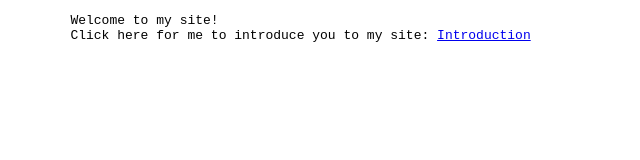
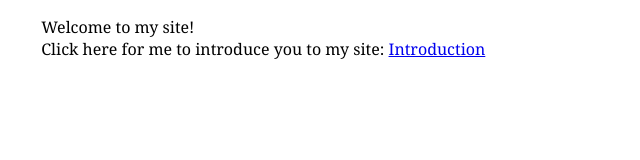
Before and after one commit to hi2vi/REACH-Passion-Project-Website, a plain HTML site: page index.html in a window 1280 px wide. Shown: the whole page, without its empty margins (0-640 px from the left). Drawn offline with Linux system fonts and the light colour scheme.

Commit message:
Add files via upload

```diff
--- a/index.html
+++ b/index.html
@@ -5,9 +5,10 @@
     <meta http-equiv="X-UA-Compatible" content="IE=edge">
     <meta name="viewport" content="width=device-width, initial-scale=1.0">
     <title>Computers</title>
+    <link rel = "stylesheet" href = "styles.css">
 </head>
 <body>
-    <pre>
+    <pre id = "intro">
         Welcome to my site!
         Click here for me to introduce you to my site: <a href = "https://shauryacomputers.tech/personal.html">Introduction</a>
     </pre>
--- /dev/null
+++ b/styles.css
@@ -0,0 +1,3 @@
+#intro {
+    font-family:Cambria, Cochin, Georgia, Times, 'Times New Roman', serif
+}
```
